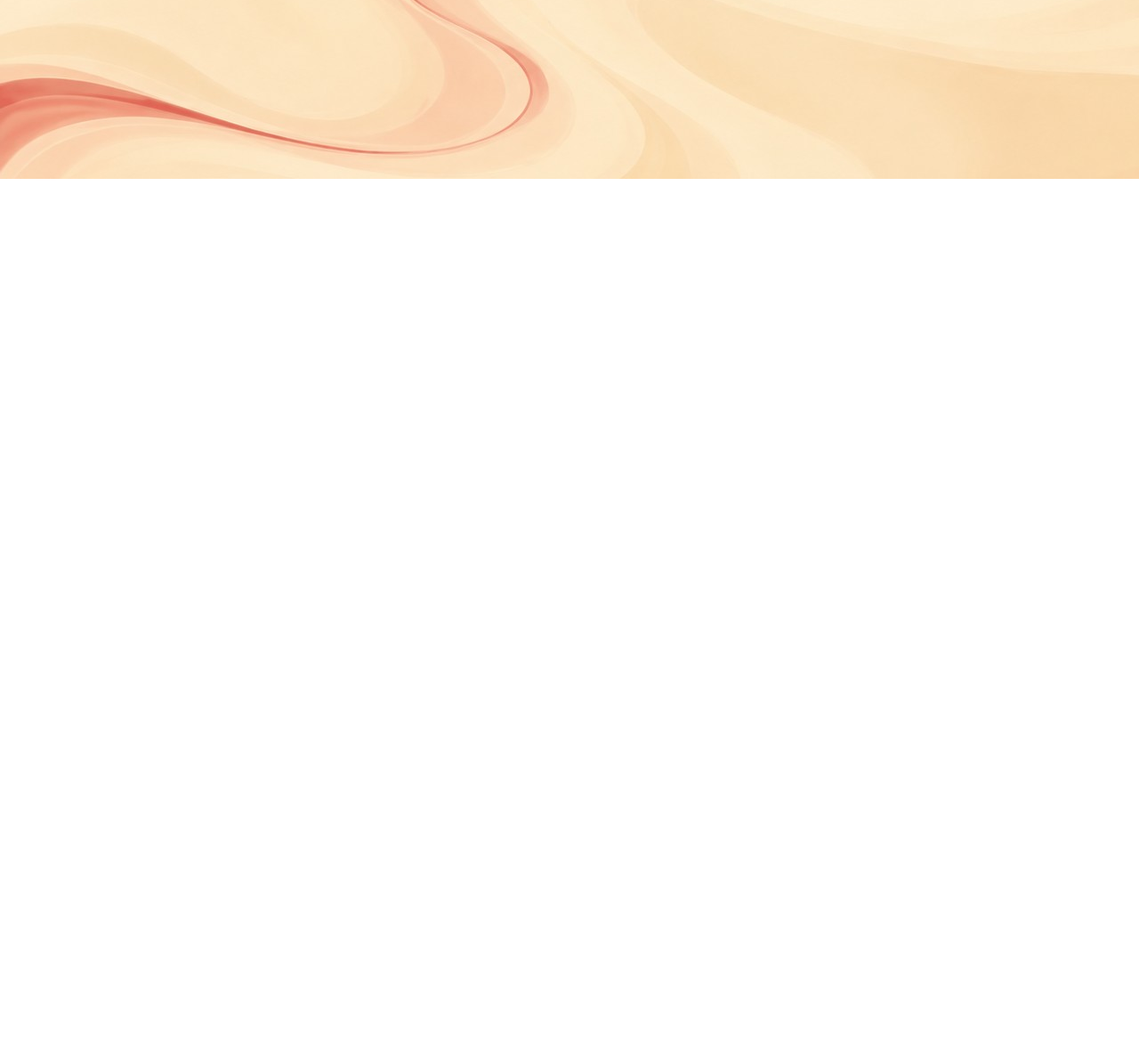
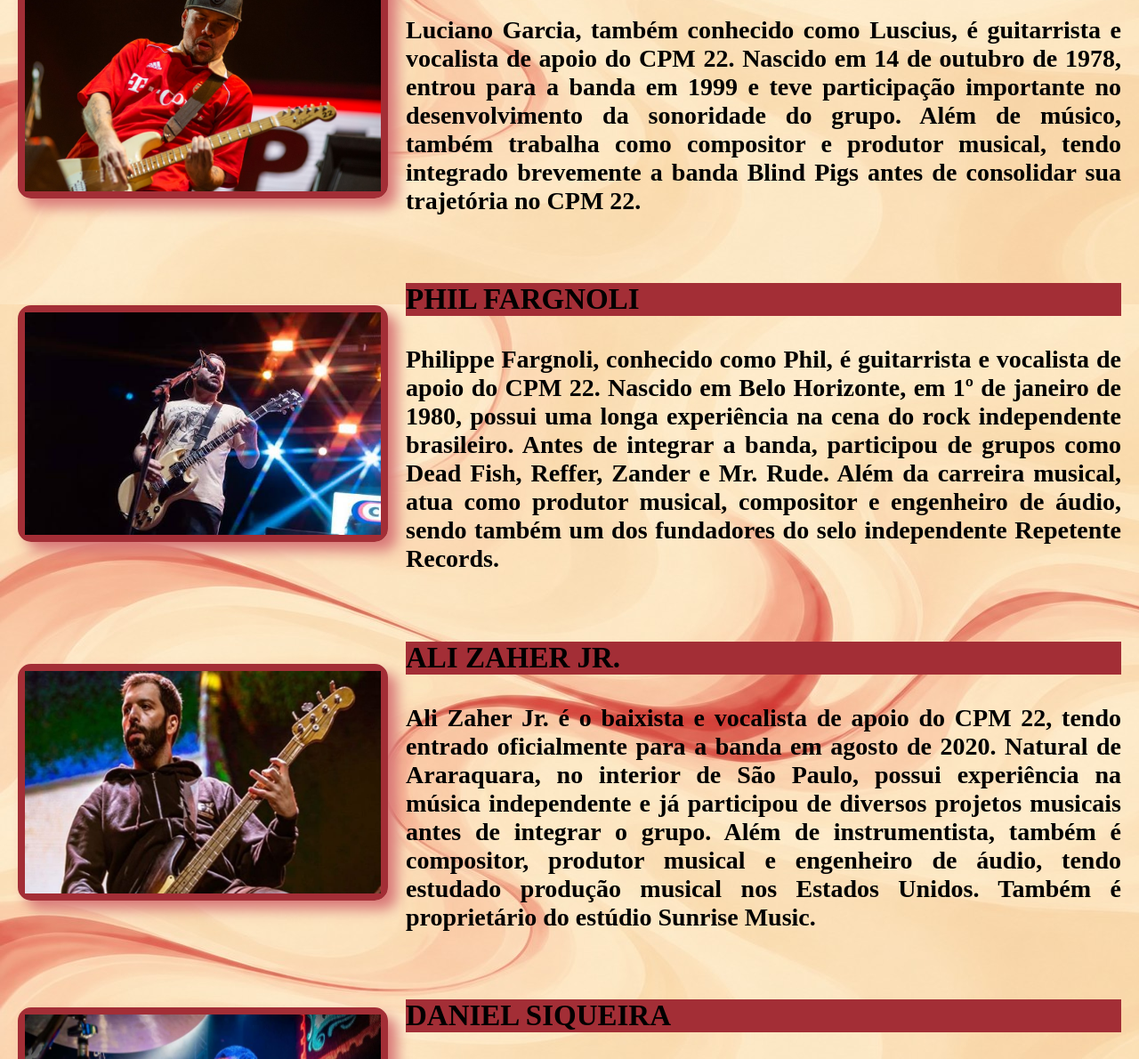
Before and after one commit to annafv-jpg/CPM-22, a plain HTML site: page Integrantes.html in a window 1280 px wide. Shown: the part 599-1789 px from the top of the page at 89% size. Before the commit the page ends 800 px from the top, so only its background shows below. Drawn offline with Linux system fonts and the light colour scheme; a web font is replaced by a local one.

Commit message:
pagina integrantes

```diff
--- a/Estilos.css
+++ b/Estilos.css
@@ -104,6 +104,14 @@ div.principal3 {
 
 div.foto3 {
     float: right;
+}
+
+div.foto4 {
+    float: left;
+   border: 8px solid rgb(163, 46, 54);
+   line-height: 0;
+   border-radius: 15px;
+   box-shadow: 10px 10px 15px #d87878;
 }
 
 nav#menu h3 {
--- a/Integrantes.html
+++ b/Integrantes.html
@@ -25,7 +25,77 @@
     </header>
 
     <article>
+        <div class="principal2">
 
+            <div class="foto4">
+                <img class="fotogrupo" src="Imagens/integrantes1.jpg" alt="CPM 22" width="400" height="250">
+            </div>
+
+            <div class="texto2">
+                <h3>Fernando Badauí</h3>
+            <h2>Badauí, nome artístico de Fernando Estéfano Badauí, é o vocalista principal do CPM 22 e um dos fundadores da banda. Nascido em São Paulo,
+                em 12 de março de 1976, é o único integrante da formação original que permanece no grupo. Além de interpretar as músicas, também participa
+                do processo de composição e é uma das principais figuras responsáveis pela identidade e trajetória da banda.</h2>
+            </div>
+            </div>
+
+            <div class="principal2">
+
+                <div class="foto4">
+                    <img class="fotogrupo" src="Imagens/integrantes2.jpg" alt="CPM 22" width="400" height="250">
+                </div>
+
+                <div class="texto2">
+                    <h3>Luciano Garcia</h3>
+                <h2>Luciano Garcia, também conhecido como Luscius, é guitarrista e vocalista de apoio do CPM 22. Nascido em 14 de outubro de 1978, entrou
+                    para a banda em 1999 e teve participação importante no desenvolvimento da sonoridade do grupo. Além de músico, também trabalha como
+                    compositor e produtor musical, tendo integrado brevemente a banda Blind Pigs antes de consolidar sua trajetória no CPM 22.</h2>
+                </div>
+                </div>
+
+            <div class="principal2">
+
+                <div class="foto4">
+                    <img class="fotogrupo" src="Imagens/integrantes4.jpg" alt="CPM 22" width="400" height="250">
+                </div>
+
+                <div class="texto2">
+                    <h3>Phil Fargnoli</h3>
+                <h2>Philippe Fargnoli, conhecido como Phil, é guitarrista e vocalista de apoio do CPM 22. Nascido em Belo Horizonte, em 1º de janeiro de 1980,
+                    possui uma longa experiência na cena do rock independente brasileiro. Antes de integrar a banda, participou de grupos como Dead Fish, Reffer,
+                    Zander e Mr. Rude. Além da carreira musical, atua como produtor musical, compositor e engenheiro de áudio, sendo também um dos fundadores
+                    do selo independente Repetente Records.</h2>
+                 </div>
+                 </div>
+
+            <div class="principal2">
+
+                <div class="foto4">
+                    <img class="fotogrupo" src="Imagens/integrantes5.jpg" alt="CPM 22" width="400" height="250">
+                </div>
+
+                <div class="texto2">
+                    <h3>Ali Zaher Jr.</h3>
+                <h2>Ali Zaher Jr. é o baixista e vocalista de apoio do CPM 22, tendo entrado oficialmente para a banda em agosto de 2020. Natural de Araraquara,
+                    no interior de São Paulo, possui experiência na música independente e já participou de diversos projetos musicais antes de integrar o grupo.
+                    Além de instrumentista, também é compositor, produtor musical e engenheiro de áudio, tendo estudado produção musical nos Estados Unidos.
+                    Também é proprietário do estúdio Sunrise Music.</h2>
+                </div>
+                </div>
+
+            <div class="principal2">
+
+                <div class="foto4">
+                    <img class="fotogrupo" src="Imagens/integrantes3.jpg" alt="CPM 22" width="400" height="250">
+                </div>
+
+                <div class="texto2">
+                    <h3>Daniel Siqueira</h3>
+                <h2>Daniel Siqueira é o baterista do CPM 22 e passou a integrar oficialmente a banda em 2020, após a saída de Ricardo Japinha. Sua entrada marcou
+                    uma nova fase na formação do grupo, participando dos trabalhos e apresentações realizados desde então. Em 2024, estreou em um álbum de estúdio
+                    da banda com o lançamento de Enfrente, ao lado dos demais integrantes da formação atual.</h2>
+                </div>
+                </div>
 
     </article>
 
```
Also changed, not shown: Imagens/integrantes1.jpg (added), Imagens/integrantes2.jpg (added), Imagens/integrantes3.jpg (added), Imagens/integrantes4.jpg (added), Imagens/integrantes5.jpg (added).
